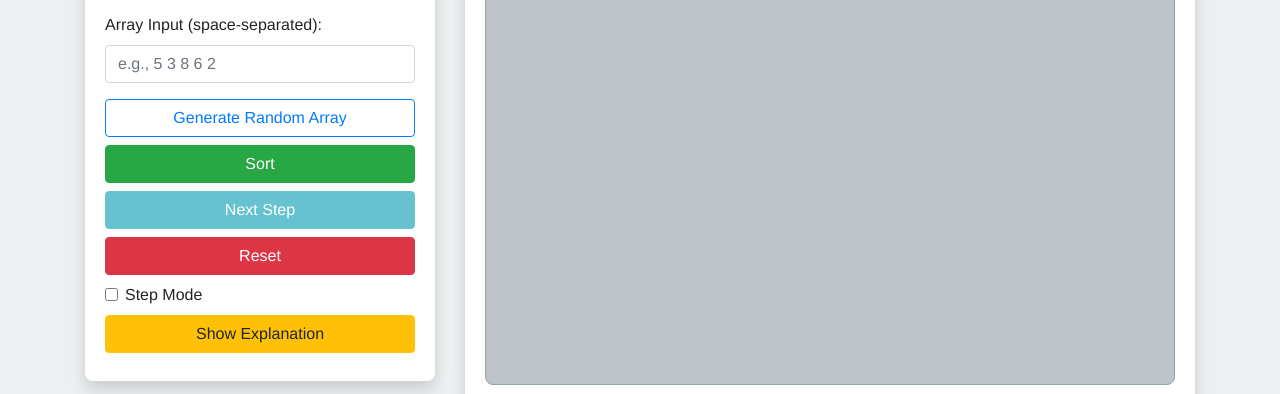
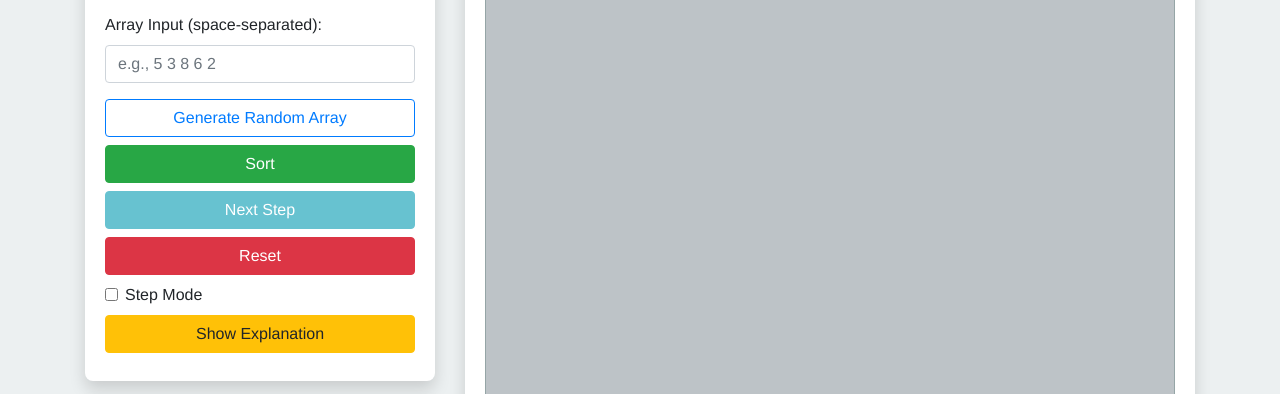
Before and after one commit to sandeepyadav0/Sorting_Simulator, a plain HTML site: page index.html in a window 1280 px wide. Shown: the part 256-650 px from the top of the page. Drawn offline with nearby package versions, Linux system fonts and the light colour scheme; a web font is replaced by a local one.

Commit message:
changed media quries

```diff
--- a/style.css
+++ b/style.css
@@ -142,7 +142,7 @@ aside {
     to { transform: translateX(0); }
 }
 .slideIn {
-    animation: none !important;
+    animation: slideIn 0.8s ease-out;
 }
 
 /* Responsive Adjustments */
@@ -158,3 +158,17 @@ aside {
         height: 200px;
     }
 }
+
+/* Desktop-specific adjustments */
+@media (min-width: 1200px) {
+  /* Center main container on large screens */
+  .main-content .container {
+    max-width: 1140px;
+    margin-left: auto;
+    margin-right: auto;
+  }
+  /* Adjust array container height on desktops */
+  .array-container {
+    height: 450px;
+  }
+}
```
Also changed, not shown: index.html (+0 -1 lines).
